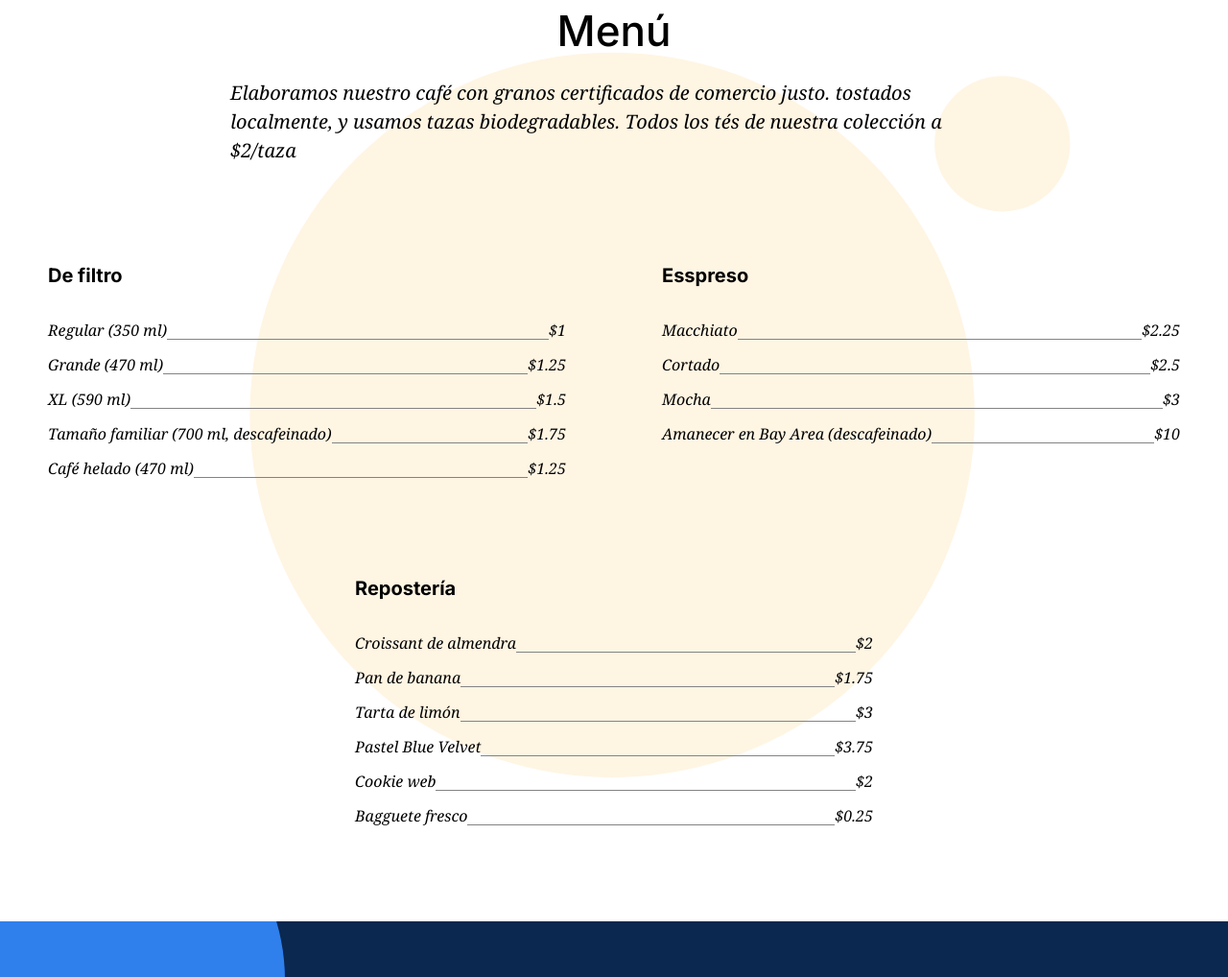
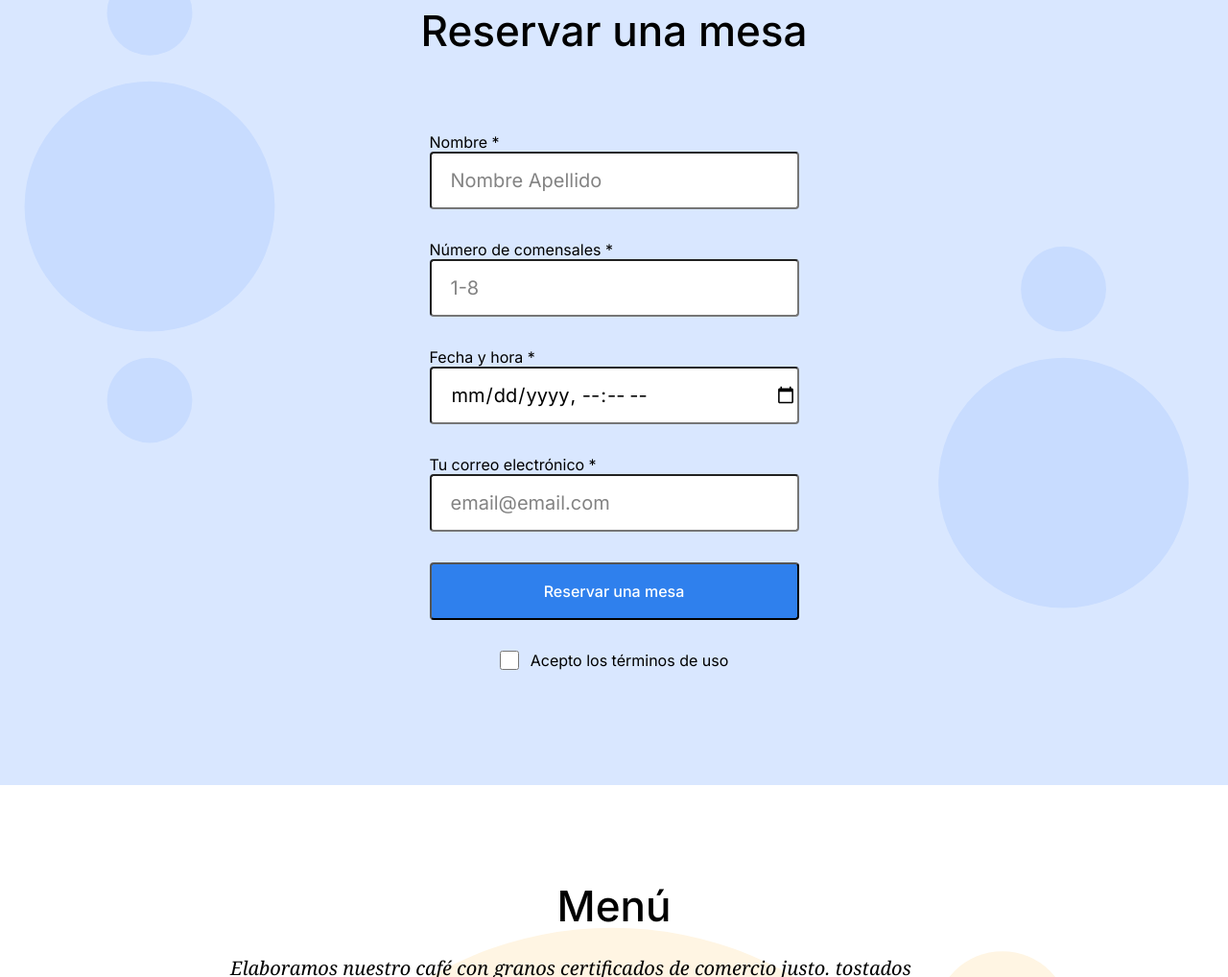
Before and after one commit to mariaquiroz314/web_project_coffeeshop, a plain HTML site: page index.html in a window 1280 px wide. Shown: the part 1760-2778 px from the top of the page at 96% size. Drawn offline with Linux system fonts and the light colour scheme.

Commit message:
actualizacion proyecto

```diff
--- a/index.html
+++ b/index.html
@@ -107,6 +107,76 @@
               </div>
             </div>
           </div>
+        </section>
+        <section id="reservation" class="reservation">
+          <h2 class="reservation__title">Reservar una mesa</h2>
+          <form class="form reservation__form">
+            <fieldset class="form form__fieldset">
+              <label for="name" class="reservation__label"> Nombre * </label>
+              <input
+                type="text"
+                class="form__input"
+                id="name"
+                name="name"
+                placeholder="Nombre Apellido"
+                required
+              />
+              <label for="number" class="reservation__label"
+                >Número de comensales *
+              </label>
+              <input
+                type="number"
+                min="1"
+                max="8"
+                class="form__input"
+                id="number"
+                name="number"
+                placeholder="1-8"
+                required
+              />
+              <label for="date" class="reservation__label"
+                >Fecha y hora *
+              </label>
+              <input
+                type="datetime-local"
+                class="form__input"
+                id="date"
+                name="date"
+                required
+              />
+              <label for="email" class="reservation__label"
+                >Tu correo electrónico *
+              </label>
+              <input
+                type="email"
+                class="form__input"
+                id="email"
+                name="email"
+                placeholder="email@email.com"
+                required
+              />
+            </fieldset>
+            <button type="submit" class="form__button">
+              Reservar una mesa
+            </button>
+            <fieldset
+              class="reservation__form reservation__form_fieldset-checkbox"
+            >
+              <input
+                type="checkbox"
+                class="form__checkbox"
+                id="checkbox"
+                name="checkbox"
+                required
+              />
+              <label
+                for="checkbox"
+                class="reservation__label reservation__label_checkbox"
+              >
+                Acepto los términos de uso</label
+              >
+            </fieldset>
+          </form>
         </section>
     <section id="menu" class="menu">
       <h2 class="menu__title">Menú</h2>
```
